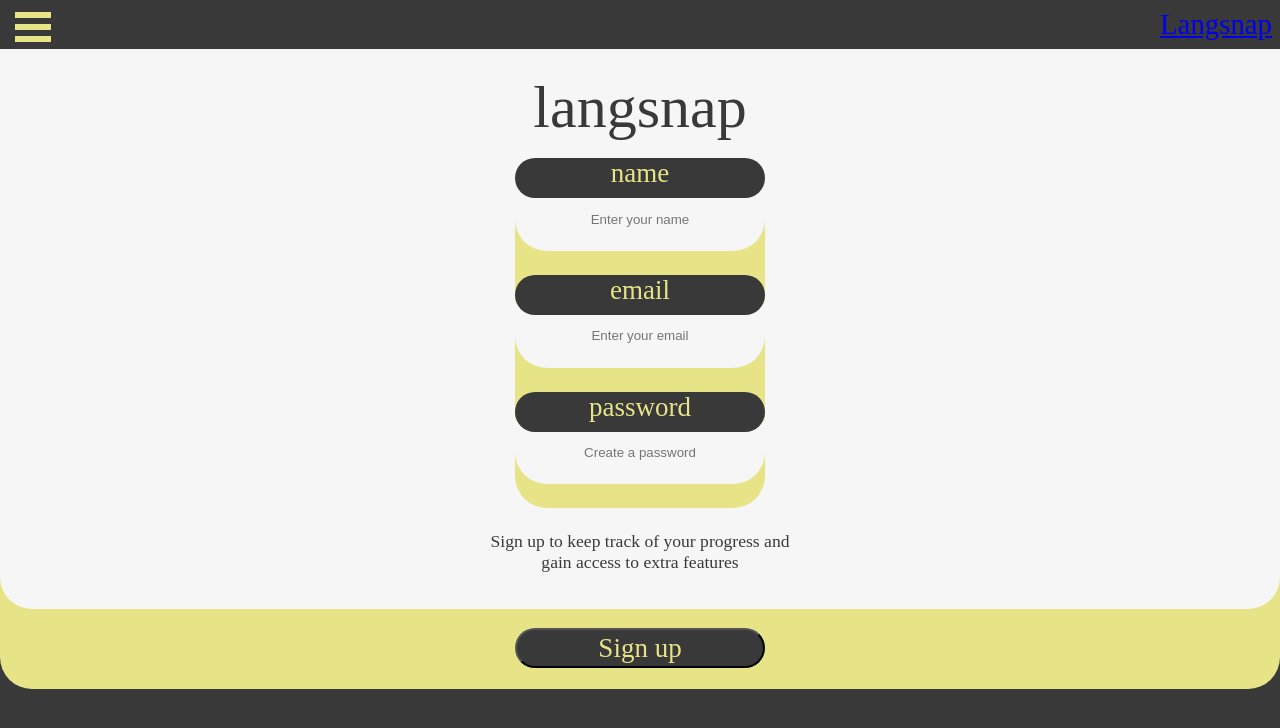
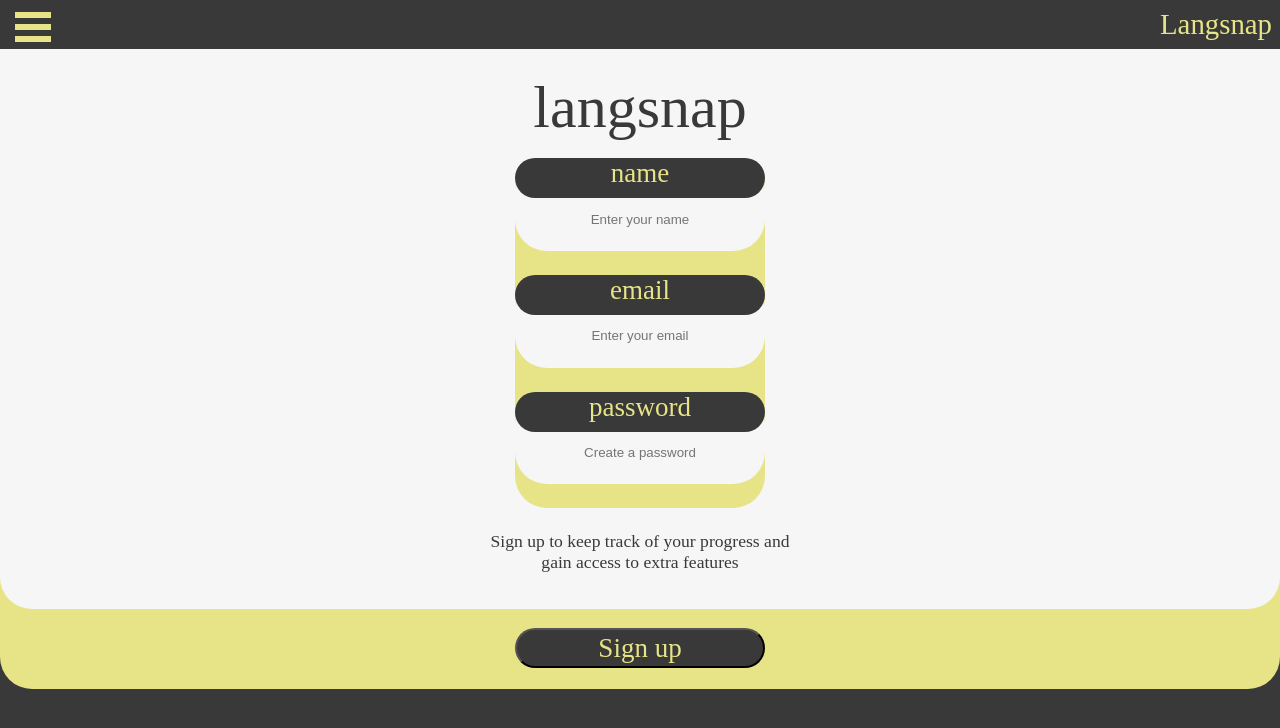
Before and after one commit to petruS92/Langsnap-FE, a React (Create React App) app: page /signup in a window 1280 px wide. Shown: the top 728 px of the page. Built offline with nearby package versions, Linux system fonts and the light colour scheme; a web font is replaced by a local one.

Commit message:
Restyled logo to stop from automatic link styling

```diff
--- a/src/App.css
+++ b/src/App.css
@@ -99,6 +99,11 @@ body {
   margin: 0;
   font-size: 1.8rem;
   font-weight: 500;
+  text-decoration: none;
+}
+
+.appTitleLink {
+  text-decoration: none;
 }
 
 .videoCanvas {
@@ -196,6 +201,10 @@ video {
   margin: auto;
 }
 
+dropDownArrowTest {
+  color: white;
+  margin: auto;
+}
 .wrapContainer {
   padding: 0.5rem;
   margin: 0.5rem;
--- a/src/components/NavBar.jsx
+++ b/src/components/NavBar.jsx
@@ -26,7 +26,7 @@ export default class NavBar extends Component {
 
   render() {
     const { isLoggedIn } = this.props;
-    let linkToHome = <Link to="/">Langsnap</Link>;
+
     return (
       <div className="navContainer">
         <Menu
@@ -73,7 +73,9 @@ export default class NavBar extends Component {
             </Link>
           )}
         </Menu>
-        <h3 className="appTitle">{linkToHome}</h3>
+        <Link to="/" className="appTitleLink">
+          <h3 className="appTitle">Langsnap</h3>
+        </Link>
       </div>
     );
   }
```
